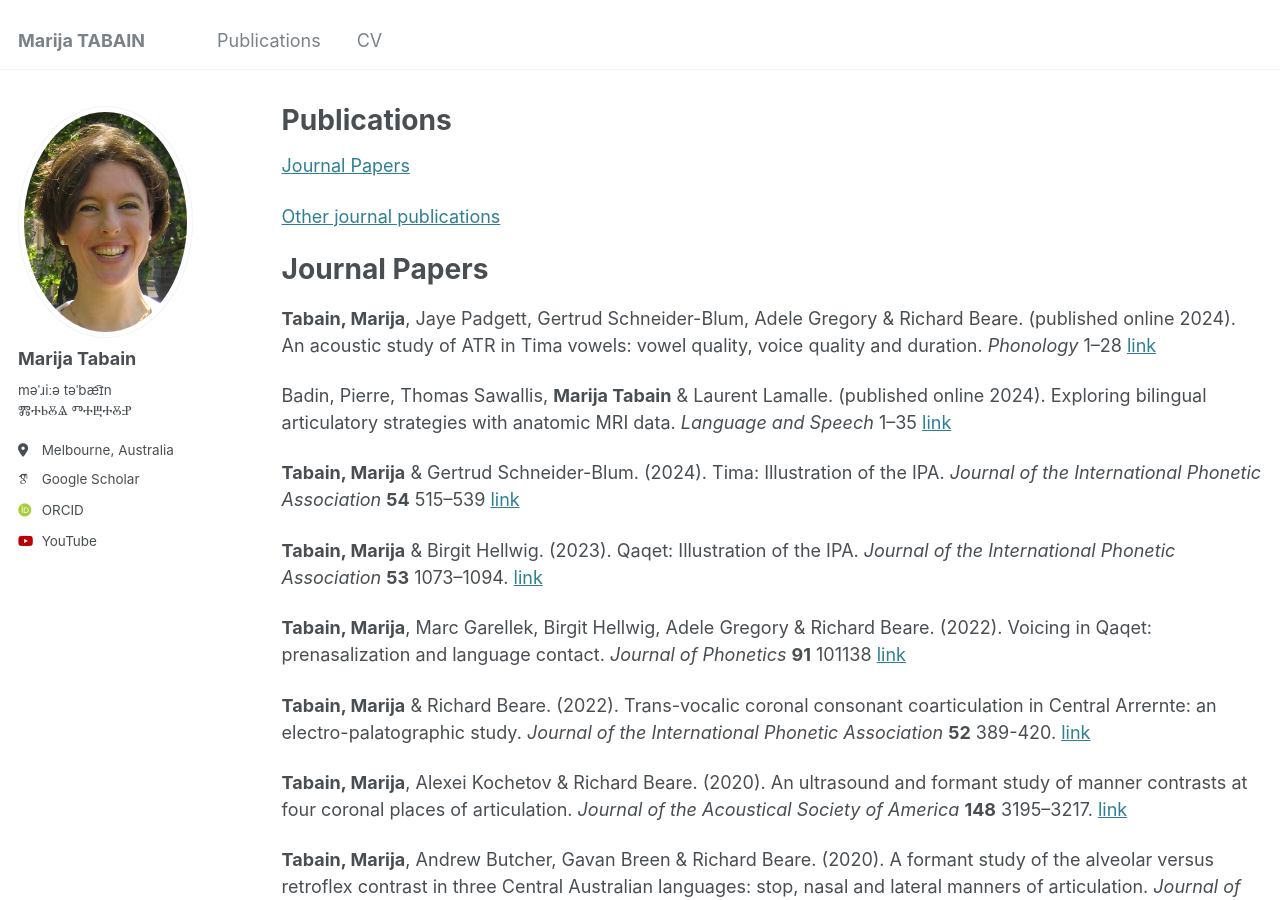
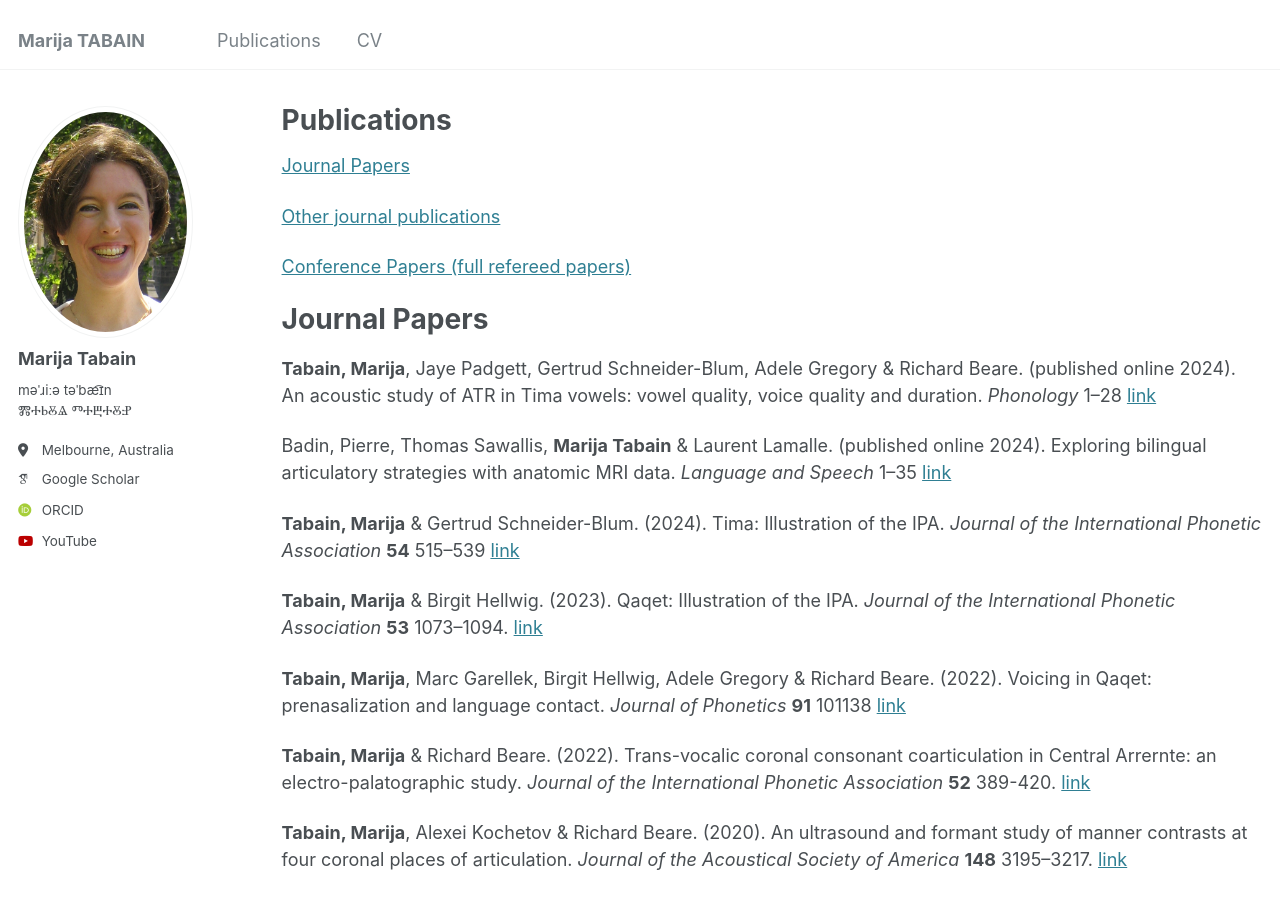
Before and after one commit to marijatabain/marijatabain.github.io, a Jekyll site: the page built from _pages/publications_mt.md, in a window 1280 px wide and 900 px high. Built offline with Jekyll 4.4.1, drawn with Linux system fonts in a browser that asks for light colours; some web fonts are replaced.

Commit message:
Update publications_mt.md

```diff
--- a/_pages/publications_mt.md
+++ b/_pages/publications_mt.md
@@ -8,6 +8,8 @@ author_profile: true
 [Journal Papers](#journal-papers)
 
 [Other journal publications](#other-journal-publications)
+
+[Conference Papers (full refereed papers)](#conference-papers-full-refereed-papers)
 
 # Journal Papers
 
```
